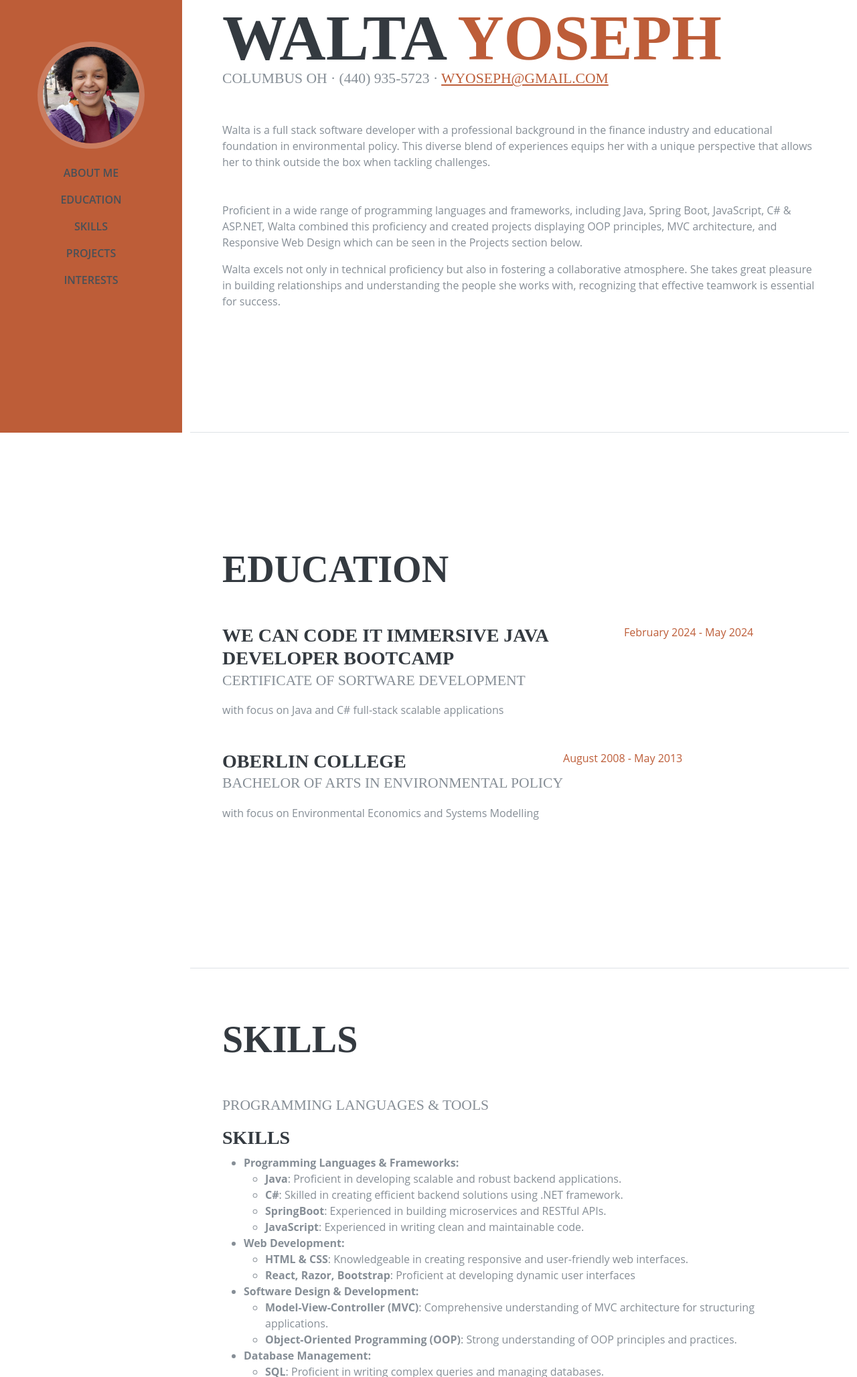
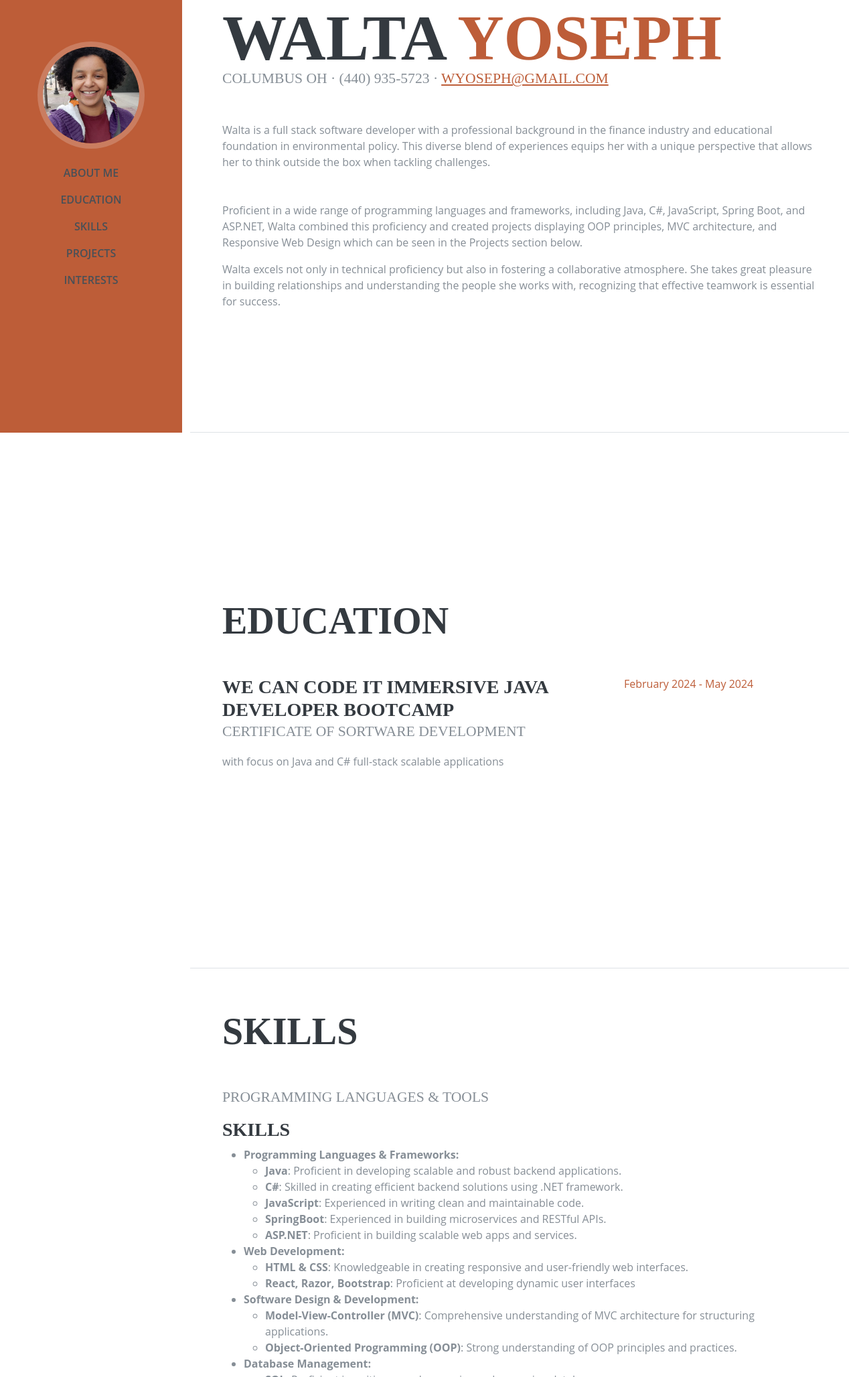
Before and after one commit to WaltaYo/waltayo.github.io, a plain HTML site: page index.html in a window 1280 px wide. Shown: the part 154-2210 px from the top of the page at 67% size. Drawn offline with nearby package versions, Linux system fonts and the light colour scheme; files that its build step writes are made by us from their sources; files whose address does not match are found by name.

Commit message:
updated index

```diff
--- a/index.html
+++ b/index.html
@@ -68,7 +68,7 @@
            educational foundation in environmental policy. This diverse blend of experiences equips
                 her with a unique perspective that allows her to think outside the box when tackling challenges.</p>
 
-                <p>Proficient in a wide range of programming languages and frameworks, including Java, Spring Boot, JavaScript, C# & ASP.NET,
+                <p>Proficient in a wide range of programming languages and frameworks, including Java, C#, JavaScript, Spring Boot, and ASP.NET,
                 Walta combined this proficiency and created projects displaying OOP principles, MVC architecture, and
                 Responsive Web Design which can be seen in the
                 Projects section below.</p>
@@ -95,7 +95,7 @@
           </div>
         </div>
 
-        <div class="resume-item d-flex flex-column flex-md-row mb-5">
+        <!-- <div class="resume-item d-flex flex-column flex-md-row mb-5">
           <div class="resume-content mr-auto">
             <h3 class="mb-0">Oberlin College</h3>
             <div class="subheading mb-3">Bachelor of Arts in Environmental Policy</div>
@@ -104,7 +104,7 @@
           <div class="resume-date text-md-right">
             <span class="text-primary">August 2008 - May 2013</span>
           </div>
-        </div>
+        </div> -->
 
     </section>
 
@@ -124,11 +124,12 @@
                           applications.</li>
                       <li><strong>C#</strong>: Skilled in creating efficient backend solutions using .NET
                           framework.</li>
-                          <li><strong>SpringBoot</strong>: Experienced in building microservices and RESTful
-                          APIs.</li>
-
                       <li><strong>JavaScript</strong>: Experienced in writing clean and maintainable code.
                       </li>
+                      <li><strong>SpringBoot</strong>: Experienced in building microservices and RESTful
+                          APIs.</li>
+                          <li><strong>ASP.NET</strong>: Proficient in building scalable web apps and services.</li>
+
                   </ul>
               </li>
               <li>
```
